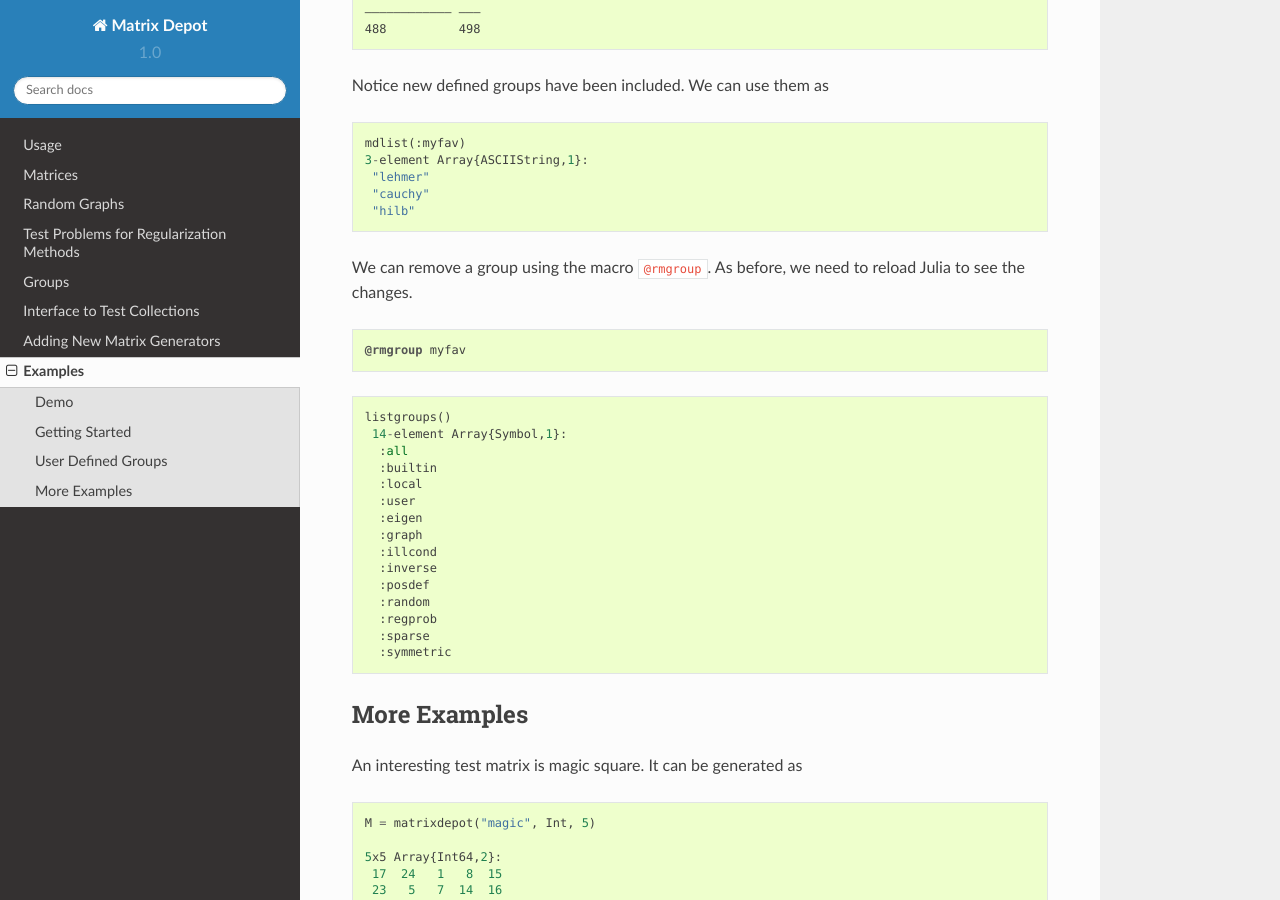
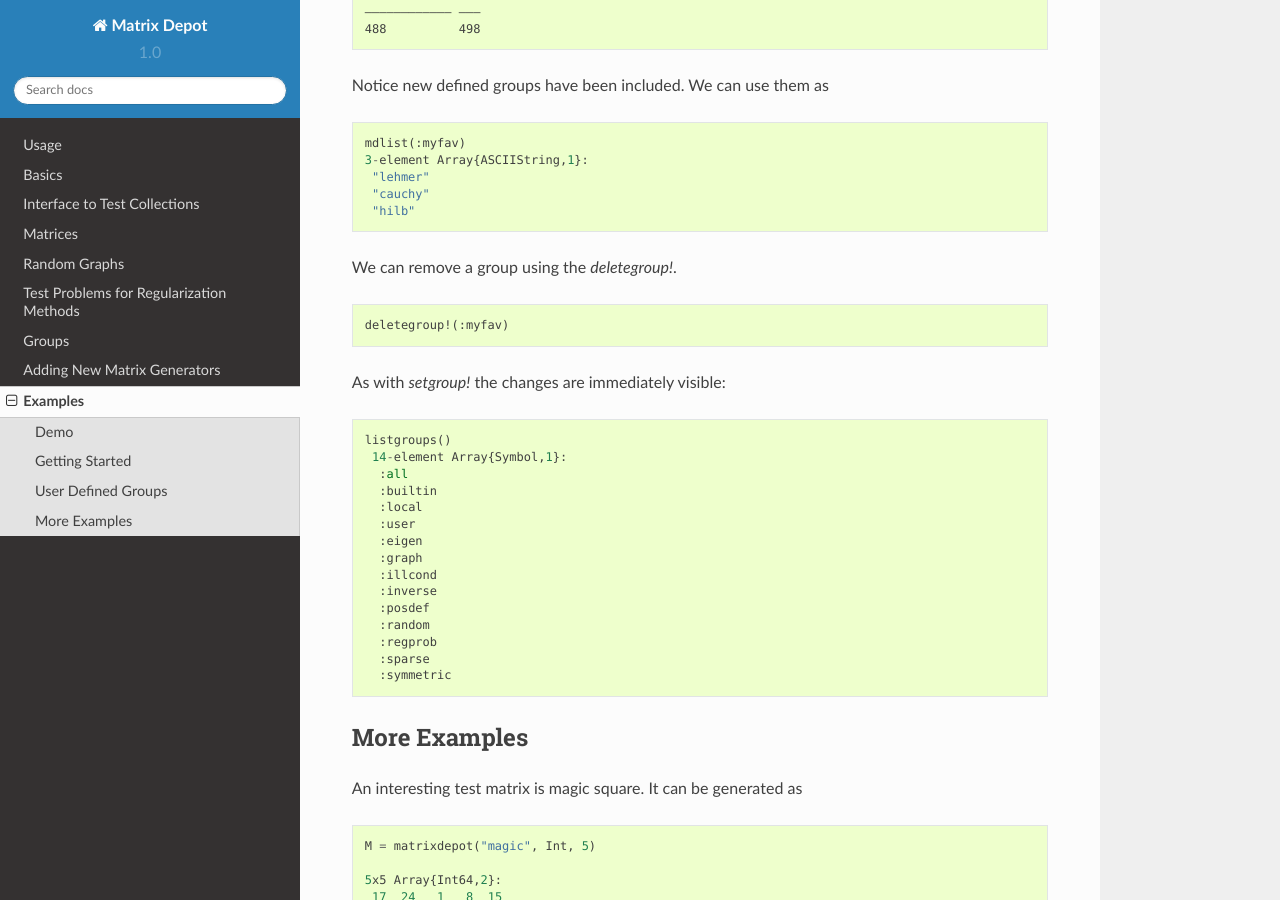
Before and after one commit to JuliaLinearAlgebra/MatrixDepot.jl, a Sphinx documentation site: the page built from doc/examples.rst, in a window 1280 px wide and 900 px high, scrolled down 5054 px. Built offline with Sphinx 7.4.7 and the Read the Docs theme 2.0.0, drawn with Linux system fonts in a browser that asks for light colours.

Commit message:
improve documentation

```diff
--- a/doc/examples.rst
+++ b/doc/examples.rst
@@ -319,12 +319,13 @@ Notice new defined groups have been included. We can use them as
      "hilb"
 
 
-We can remove a group using the macro ``@rmgroup``. As before, we
-need to reload Julia to see the changes.
+We can remove a group using the `deletegroup!`.
 
 .. code::
 
-    @rmgroup myfav
+    deletegroup!(:myfav)
+
+As with `setgroup!` the changes are immediately visible:
 
 .. code::
 
--- a/doc/index.rst
+++ b/doc/index.rst
@@ -28,10 +28,11 @@ To install the release version, type::
 .. toctree::
 
    usage.rst
+   database.rst
+   interface.rst
    matrices.rst
    graphs.rst
    regu.rst
    properties.rst
-   interface.rst
    user.rst
    examples.rst
--- a/doc/interface.rst
+++ b/doc/interface.rst
@@ -17,7 +17,7 @@ Interface to the SuiteSparse Matrix Collection (formerly UFL collection)
 ------------------------------------------------------------------------
 
 Use ``M = matrixdepot(NAME)`` or ``md = mdopen(NAME); M = md.A``, where ``NAME``
-is ``collection_name + '/' + matrix_name``, to download a test matrix from the
+is ``collection_name/matrix_name``, to download a test matrix from the
 SuiteSparse Matrix Collection:
 https://sparse.tamu.edu/
 
@@ -190,7 +190,7 @@ Interface to NIST Matrix Market
 -------------------------------
 
 Use ``M = matrixdepot(NAME)`` or ``md = mdopen(NAME); M = md.A``, where ``NAME``
-is ``collection name + '/' + set name + '/' + matrix name`` to download a
+is ``collection name/set name/matrix name`` to download a
 test matrix from NIST Matrix Market:
 http://math.nist.gov/MatrixMarket/. For example::
 
```
Also changed, not shown: doc/database.rst (added, +95 -0 lines).
